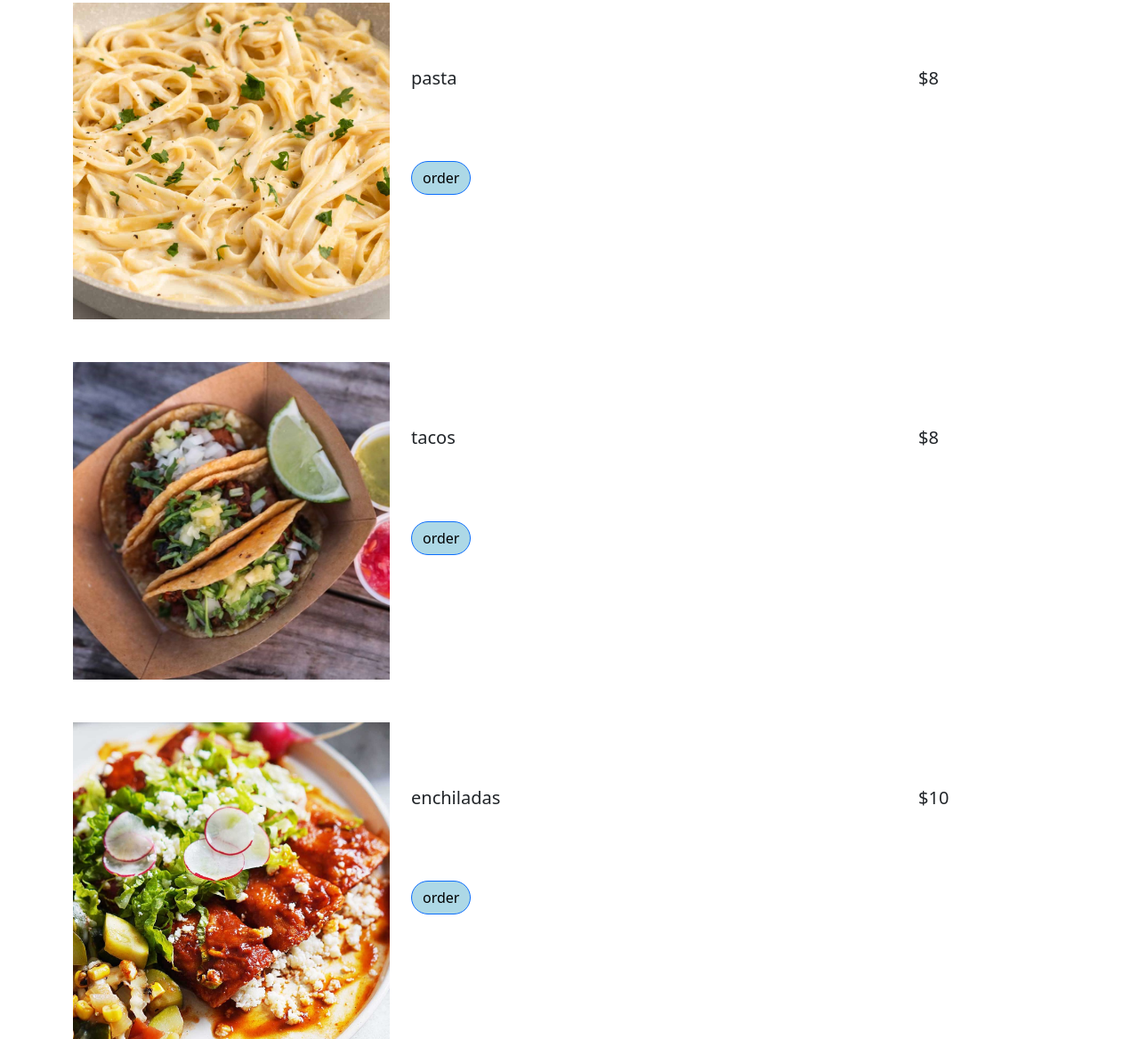
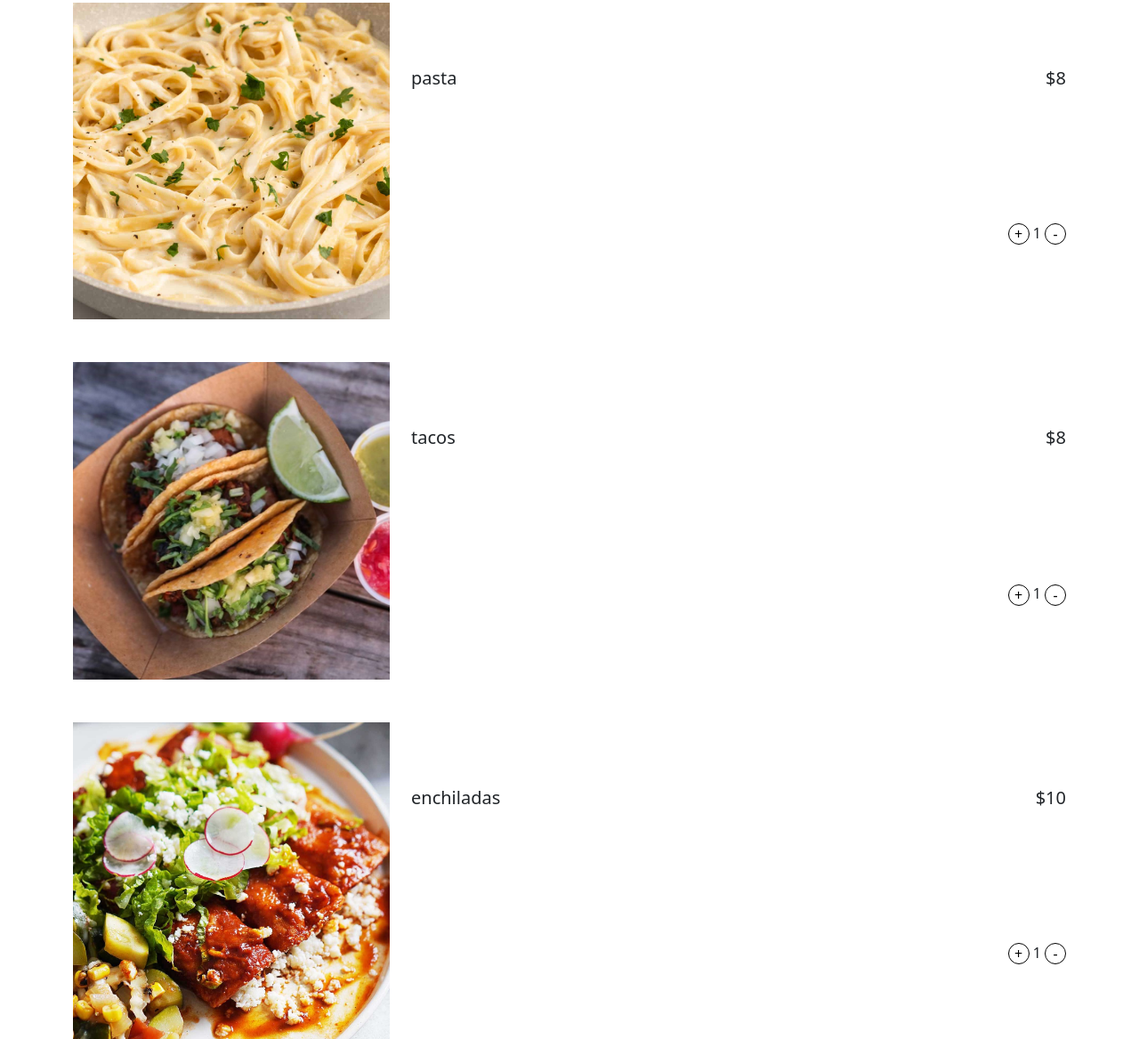
Before and after one commit to davidtrak/cs378-p2, a plain HTML site: page index.html in a window 1280 px wide. Shown: the part 573-1741 px from the top of the page at 89% size. Drawn offline with nearby package versions, Linux system fonts and the light colour scheme.

Commit message:
add quantity buttons

```diff
--- a/index.html
+++ b/index.html
@@ -53,15 +53,18 @@
               </div>
 
               <!-- col for price -->
-              <div class="col-3 align-self-center">
+              <div class="col-3 align-self-center text-end">
                 <h5 class="price">$5</h5>
               </div>
             </div>
 
             <!-- row for order button -->
             <div class="row row-item-inner">
-              <div class="col">
-                <button type="button" class="btn btn-primary btn-o">order</button>
+              <!-- quantity buttons -->
+              <div class="col align-self-center text-end">
+                <button type="button" class="btn btn-primary btn-pm">+</button>
+                <p class="count">1</p>
+                <button type="button" class="btn btn-primary btn-pm">-</button>
               </div>
             </div>
 
@@ -87,23 +90,26 @@
               </div>
 
               <!-- col for price -->
-              <div class="col-3 align-self-center">
+              <div class="col-3 align-self-center text-end">
                 <h5 class="price">$8</h5>
               </div>
             </div>
 
             <!-- row for order button -->
             <div class="row row-item-inner">
-              <div class="col">
-                <button type="button" class="btn btn-primary btn-o">order</button>
+              <!-- quantity buttons -->
+              <div class="col align-self-center text-end">
+                <button type="button" class="btn btn-primary btn-pm">+</button>
+                <p class="count">1</p>
+                <button type="button" class="btn btn-primary btn-pm">-</button>
               </div>
             </div>
 
           </div>
         </div>
 
-         <!-- tacos -->
-         <div class="row row-item mt-5">
+        <!-- tacos -->
+        <div class="row row-item mt-5">
           <!-- small col for pic -->
           <div class="col-4">
             <img src="images/tacos.jpg" class="img-fluid" alt="Picture of tacos">
@@ -121,15 +127,18 @@
               </div>
 
               <!-- col for price -->
-              <div class="col-3 align-self-center">
+              <div class="col-3 align-self-center text-end">
                 <h5 class="price">$8</h5>
               </div>
             </div>
 
             <!-- row for order button -->
             <div class="row row-item-inner">
-              <div class="col">
-                <button type="button" class="btn btn-primary btn-o">order</button>
+              <!-- quantity buttons -->
+              <div class="col align-self-center text-end">
+                <button type="button" class="btn btn-primary btn-pm">+</button>
+                <p class="count">1</p>
+                <button type="button" class="btn btn-primary btn-pm">-</button>
               </div>
             </div>
 
@@ -155,15 +164,18 @@
               </div>
 
               <!-- col for price -->
-              <div class="col-3 align-self-center">
+              <div class="col-3 align-self-center text-end">
                 <h5 class="price">$10</h5>
               </div>
             </div>
 
             <!-- row for order button -->
             <div class="row row-item-inner">
-              <div class="col">
-                <button type="button" class="btn btn-primary btn-o">order</button>
+              <!-- quantity buttons -->
+              <div class="col align-self-center text-end">
+                <button type="button" class="btn btn-primary btn-pm">+</button>
+                <p class="count">1</p>
+                <button type="button" class="btn btn-primary btn-pm">-</button>
               </div>
             </div>
 
--- a/style.css
+++ b/style.css
@@ -23,3 +23,20 @@ body {
   background-color: lightblue;
   color: black;
 }
+
+.btn-pm{
+  border-radius: 50%;
+  background-color: white;
+  color: black;
+  display: inline-block;
+  border: solid 1px black;
+  width: 1.5em;
+  height: 1.5em;
+  text-align: center;
+  padding: 0px;
+  line-height: 0;
+}
+
+.count {
+  display: inline-block;
+}
```
